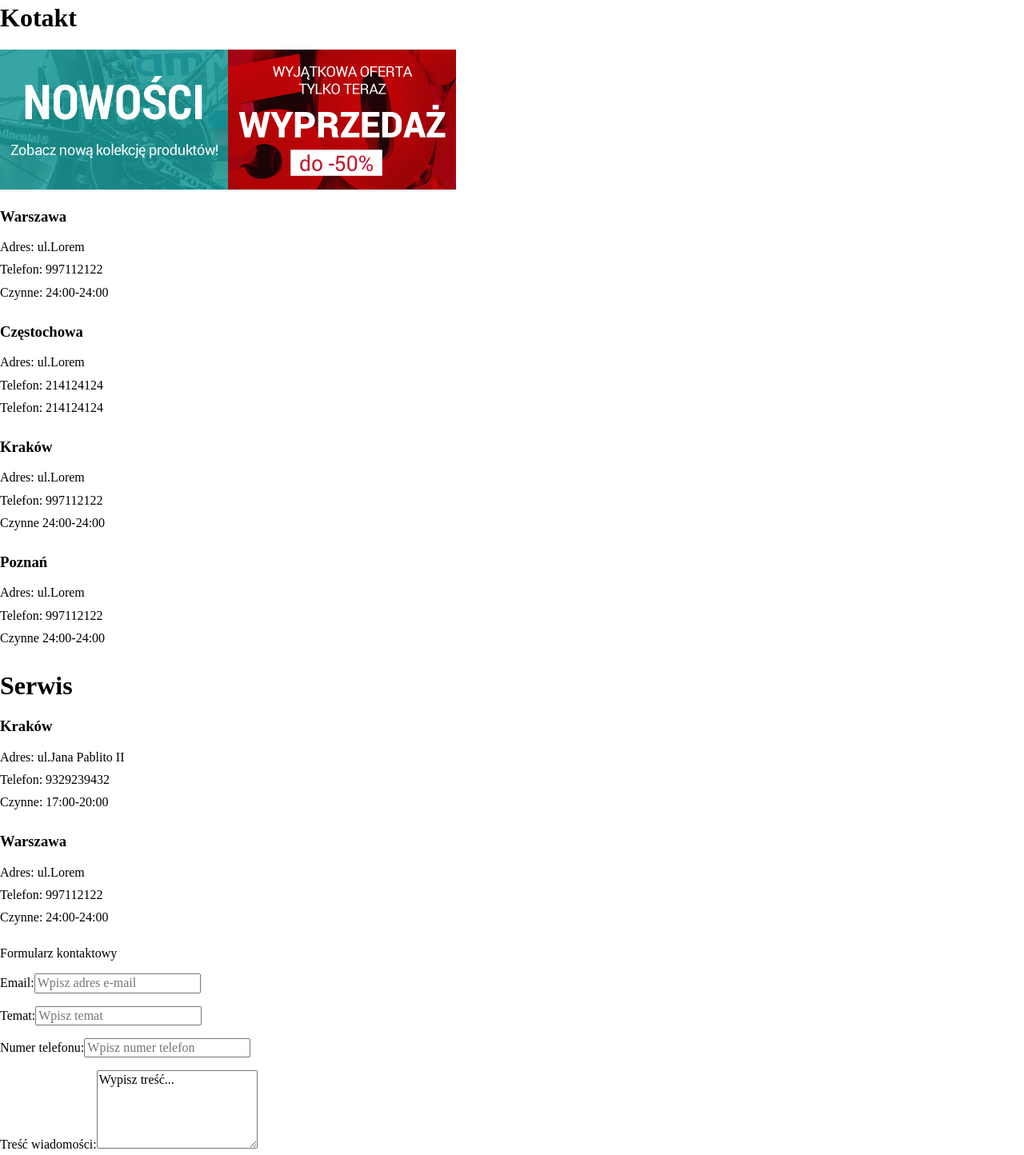
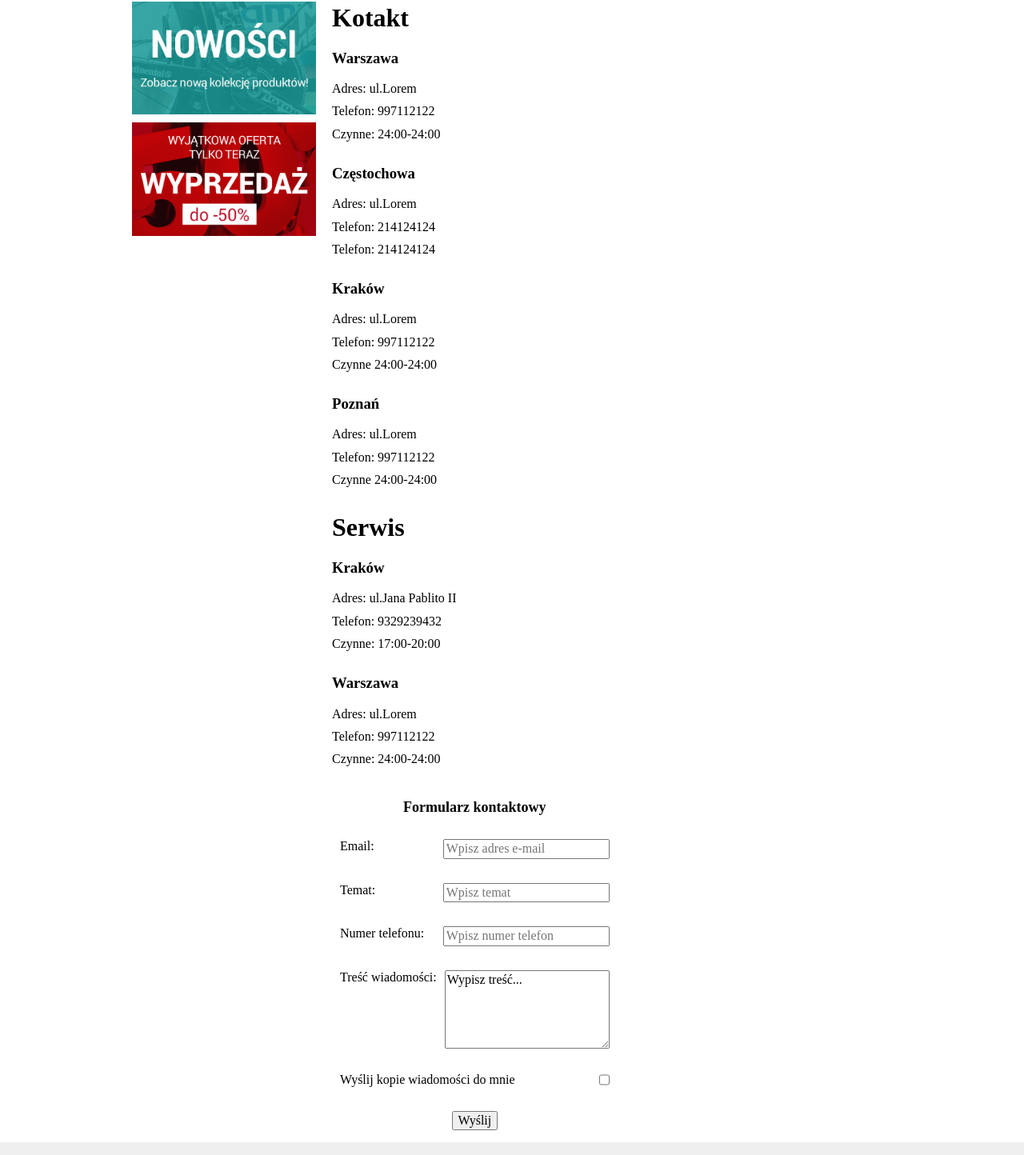
Before and after one commit to szymon-staron/double-page, a React (Create React App) app in the folder client/: page /contact in a window 1280 px wide. Shown: the part 211-1655 px from the top of the page at 80% size. Built offline with nearby package versions, Linux system fonts and the light colour scheme.

Commit message:
styling contact page

```diff
--- a/client/src/components/pages/contact/contact.js
+++ b/client/src/components/pages/contact/contact.js
@@ -5,14 +5,17 @@ import png02 from "./baner_lewa02.png";
 
 const Contact = () => (
   <div className={styles.conteiner}>
+     <div className={styles.img}>
+      <img className={styles.img__size} src={img01} alt={"..."}/>
+      <img className={styles.img__size} src={png02} alt={"...."}/>
+      </div>
     <div className={styles.Contact}>
       <header>
-        <h1>Kotakt</h1>
+        <h1 className={styles.title}>Kotakt</h1>
       </header>
-      <img src={img01} alt={"..."}/>
-      <img src={png02} alt={"...."}/>
-      <section>
-        <article>
+
+      <section className={styles.article}>
+        <article >
           <h3>Warszawa</h3>
           <p>
           <span className={styles.new_line}> Adres: ul.Lorem </span>
@@ -57,30 +60,30 @@ const Contact = () => (
           </p>
         </article>
       </section>
-      <div>
+      <div className={styles.form}>
         <form action="" method="post">
-          <legend>Formularz kontaktowy</legend>
-          <p>
-            <label for="email">Email:</label>
-            <input
+          <legend className={styles.form__title}>Formularz kontaktowy</legend>
+          <p className={styles.form__box}>
+            <label className={styles.form__label} for="email">Email:</label>
+            <input className={styles.form__input}
               type="email"
               name="email"
               id="email"
               placeholder="Wpisz adres e-mail"
             ></input>
           </p>
-          <p>
-            <label for="topic">Temat:</label>
-            <input
+          <p className={styles.form__box}>
+            <label className={styles.form__label} for="topic">Temat:</label>
+            <input className={styles.form__input}
               type="text"
               name="topic"
               id="topic"
               placeholder="Wpisz temat"
             ></input>
           </p>
-          <p>
-            <label for="phone">Numer telefonu:</label>
-            <input
+          <p className={styles.form__box}>
+            <label className={styles.form__label} for="phone">Numer telefonu:</label>
+            <input className={styles.form__input}
               type="phone"
               name="phone"
               id="phone"
@@ -88,17 +91,17 @@ const Contact = () => (
             ></input>
           </p>
 
-          <p>
-            <label for="textArea">Treść wiadomości:</label>
-            <textarea id="textArea" name="textArea" rows="5" cols="20">
+          <p className={styles.form__box}>
+            <label className={styles.form__label} for="textArea">Treść wiadomości:</label>
+            <textarea className={styles.form__input} id="textArea" name="textArea" rows="5" cols="20">
               Wypisz treść...
             </textarea>
           </p>
-          <p>
-            <label for="checkbox">Wyślij kopie wiadomości do mnie </label>
+          <p className={styles.form__box}>
+            <label className={styles.form__label} for="checkbox">Wyślij kopie wiadomości do mnie </label>
             <input type="checkbox" id="checkbox" name="checkbox"></input>
           </p>
-          <button type="submit">Wyślij</button>
+          <button className={styles.form__button} type="submit">Wyślij</button>
         </form>
       </div>
     </div>
--- a/client/src/components/pages/contact/contact.module.scss
+++ b/client/src/components/pages/contact/contact.module.scss
@@ -4,3 +4,60 @@
     display:block;
     padding-bottom:10px;
   }
+
+  .img{
+      display: flex;
+      flex-direction: column;
+      padding: 20px 0;
+
+  }
+
+  .img__size{
+    max-width: 230px;
+    max-height: auto;
+    margin-bottom: 10px;
+
+  }
+  .title{
+      padding-left: 20px;
+  }
+
+
+  .form__title{
+      margin: 0 auto;
+      font-size: large;
+      font-weight: 600;
+      margin-top: 30px;
+  }
+
+  .conteiner{
+      max-width: 1000px;
+    padding-left: 50px;
+      margin: 0 auto;
+      display: flex;
+      justify-content: start;
+  }
+
+  .article{
+      padding-left: 20px;
+  }
+
+  .form__box{
+    display:flex;
+    justify-content: space-between;
+margin: 30px;
+
+  }
+  .form__input{
+      width: 200px;
+
+  }
+  .form__button{
+    display:block;
+    margin: 0 auto;
+      margin-bottom: 15px;
+
+  }
+  .form__label{
+    padding-right: 10px;
+  }
```
